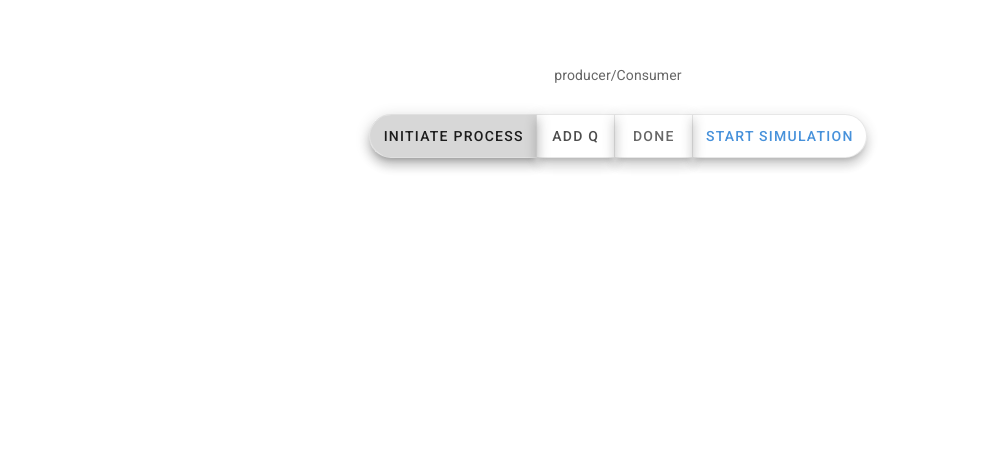
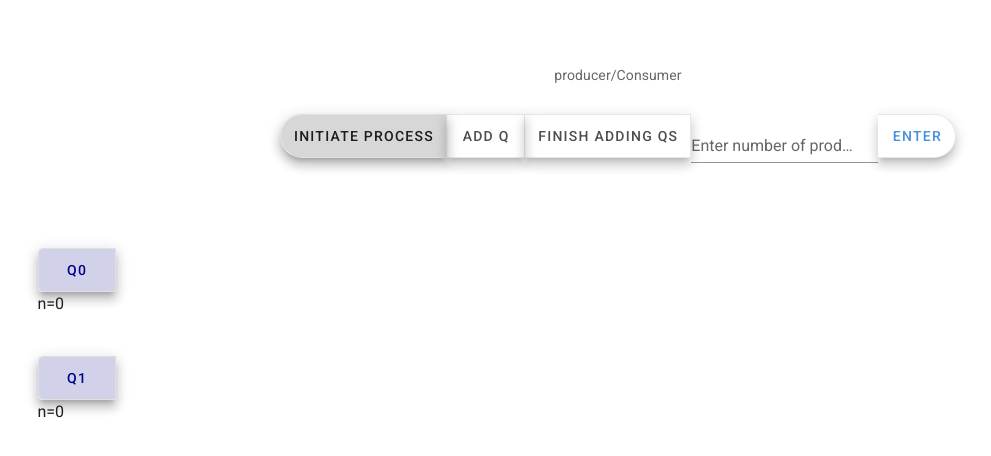
Before and after one commit to youssefhesham2000/producerconsumer, a Vue app: page / in a window 1280 px wide. Both pictures are taken after a click on the button "INITIATE PROCESS". Shown: the top 456 px of the page, without its empty margins (22-1013 px from the left). Built offline with nearby package versions, Linux system fonts and the light colour scheme.

Commit message:
start simulation not finished

```diff
--- a/src/components/HelloWorld.vue
+++ b/src/components/HelloWorld.vue
@@ -24,10 +24,12 @@
               elevation="8"
               large
               outlined
+              @click="initiateP()"
             >
               initiate process
             </v-btn>
             <v-btn
+            v-show="initiated&&!finishQ"
              depressed
               elevation="8"
               large
@@ -36,23 +38,52 @@
             >
               Add Q
             </v-btn>
+             <v-btn
+            v-if="initiated"
+             depressed
+              elevation="8"
+              large
+              outlined
+              @click="finishNewQ()"
+            >
+              finish adding Qs
+            </v-btn>
             <v-btn
+            v-if="finishQ"
              depressed
               elevation="8"
               large
               outlined
               color=" secondary"
+              @click="Done()"
             >
               Done
             </v-btn>
             <v-btn
+            v-show="ready"
              depressed
               elevation="8"
               large
               outlined
                 color=" primary"
+                @click="sendData()"
             >
               Start simulation
+            </v-btn>
+             <v-text-field
+              v-model="numOfProducts"
+              label="Enter number of products"
+              clearable
+            ></v-text-field>
+              <v-btn
+             depressed
+              elevation="8"
+              large
+              outlined
+                color=" primary"
+                @click="getNumberOfProducts()"
+            >
+              Enter
             </v-btn>
           </v-btn-toggle>
         </v-row>
@@ -74,6 +105,7 @@
        <v-menu>
         <template v-slot:activator="{ on, attrs }">
          <v-btn
+            v-show="finishQ&&object.num!=lastQ-1&&!ready"
        elevation="8"
         outlined
         large
@@ -105,6 +137,7 @@
        <v-menu>
         <template v-slot:activator="{ on, attrs }">
           <v-btn
+             v-show="finishQ&&object.num!=lastQ-1&&!ready"
             depressed
             elevation="10"
             outlined
@@ -129,7 +162,7 @@
             v-on="on"
             @click="addMachine(exisitmachine.num,object.num)"
           >
-            M{{ exisitmachine }}
+            M{{ exisitmachine.num }}
           </v-btn>
           </v-list-item>
         </v-list>
@@ -157,14 +190,20 @@ import Method from"./utils.js"
   export default {
     name: 'HelloWorld',
     QS:[],
-
-
     data: () => ({
+      nEntered:false,
+       ready:false,
+       finishQ:false,
+      initiated:false,
+      checkingAccuracy:[],
+      numOfProducts:'',
   MCounter:0,
   lastQ:0,
    selectedQ:'',
    validMachines:[],
     validQs:[],
+    indexI:[],
+    indexJ:[],
    Ms:[
 
      /* [
@@ -226,21 +265,31 @@ import Method from"./utils.js"
           for(var l=0;l<this.Ms.length;l++){
             for(var f=0;f<this.Ms[l].length;f++){
               if(!notValidM.includes(this.Ms[l][f].num)&&!this.validMachines.includes(this.Ms[l][f].num)){
-                  this.validMachines.push(this.Ms[l][f].num);
+                  this.validMachines.push(this.Ms[l][f]);
               }
             }
 
 
         }
-
-
       },
       addNewM(qNum,Qto){
         console.log(qNum);
-        var newM={num:this.MCounter,color:'#32CD32',comeFrom:[qNum],connectsTo:Qto}
+        var CF=[];
+        CF.push(qNum);
+        var newM={num:this.MCounter,color:'#32CD32',comeFrom:CF,connectsTo:Qto}
         this.Ms[qNum].push(newM);
         this.MCounter=this.MCounter+1;
          console.log(this.Ms);
+         if(this.checkingAccuracy.length==0){
+           this.checkingAccuracy.push(qNum);
+           this.checkingAccuracy.push(Qto);
+         }
+         else if(!this.checkingAccuracy.includes(qNum)){
+            this.checkingAccuracy.push(qNum);
+         }
+         else if(!this.checkingAccuracy.includes(Qto)){
+            this.checkingAccuracy.push(Qto);
+         }
 
       },
       addNewQ(){
@@ -255,10 +304,15 @@ import Method from"./utils.js"
       addMachine(Mnum,Qnum){
         for(var i=0;i<this.validMachines.length;i++){
           if(this.validMachines[i].num==Mnum){
-            var IN=this.validMachines[i].comeFrom;
+            var IN=[];
+            console.log(this.validMachines);
+            for( var j=0;j<this.validMachines[i].comeFrom.length;j++){
+              IN.push(this.validMachines[i].comeFrom[i]);
+            }
             IN.push(Qnum);
             var newM={num:Mnum,color:this.validMachines[i].color,comeFrom:IN,connectsTo:this.validMachines.connectsTo};
           this.Ms[Qnum].push(newM);
+           console.log(this.Ms);
           }
         }
       },
@@ -282,6 +336,8 @@ import Method from"./utils.js"
            }
            console.log(this.validQs);
          }
+
+
 
 
 
@@ -318,8 +374,101 @@ import Method from"./utils.js"
         }
         var returned=[M,Q];
         return returned;
+      },
+      machineFlash(Mnum){
+        this.indexI=[];
+        this.indexJ=[];
+        for(var i=0;i<this.Ms.length;i++){
+          for(var j=0;j<this.Ms[i].length;j++){
+            if(this.Ms[i][j].num==Mnum){
+              this.Ms[i][j].color='#FF0000';
+              this.indexI.push(i);
+              this.indexJ.push(j);
+            }
+          }
+        }
+        console.log(this.indexI);
+        console.log(this.indexJ);
+
+        for(var k=0;k<this.indexI.length;k++){
+          setTimeout(() => { this.cahngeColor(this.Ms[this.indexI.pop()][this.indexJ.pop()],'#32CD32'); }, 500);
+        }
+      },
+      cahngeColor(M,color){
+        M.color=color;
+      },
+      initiateP(){
+        this.addNewQ();
+        this.addNewQ();
+        this.initiated=true;
+      },
+      finishNewQ(){
+        this.finishQ=true;
+      },
+      Done(){
+        if(this.checkingAccuracy.length!=this.lastQ){
+          alert("invalid process");
+          console.log(this.checkingAccuracy.length)
+           console.log(this.lastQ)
+        }
+        else if(!this.nEntered){
+          alert("enter n  ");
+        }
+        else{
+ this.ready=true;
+        //call fetch
+
+        }
+
+      },
+      getNumberOfProducts(){
+        var pattern = /^[1-9]\d*$/;
+        if(this.numOfProducts.match(pattern)){
+        console.log(  "worked");
+        this.nEntered=true;
+        }
+        console.log(  this.numOfProducts);
+
+
+      },
+      sendData(){
+        return fetch("http://localhost:8080/",
+        {
+           method:'post',
+            headers: { "Content-Type": "application/json",
+            'Accept': 'application/json'
+            },
+             body: JSON.stringify(this.getDataReady()),
+        }
+        )
+      },
+      getDataReady(){
+        var returned=[];
+        var n_items=this.numOfProducts;
+        var n_machines=this.MCounter;
+        var n_queues=this.lastQ;
+        var queues_machines=[];
+         var machines_queues=[];
+        var mNum=0;
+        for(var i=0;i<this.Ms.length;i++){
+          var currentQ =[];
+          for(var j=0;j<this.Ms[i].length;j++){
+            currentQ.push(this.Ms[i][j].num);
+            if(this.Ms[i][j].num==mNum){
+              machines_queues.push(this.Ms[i][j].connectsTo);
+              mNum++;
+            }
+          }
+          queues_machines.push(currentQ);
+        }
+        returned.push(n_items);
+         returned.push(n_machines);
+          returned.push(n_queues);
+           returned.push(queues_machines);
+            returned.push(machines_queues);
+            return returned;
+
       }
-
 
 
     }),
```
